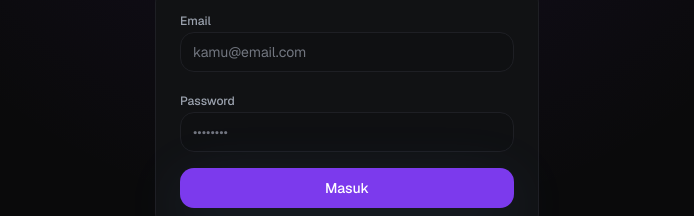
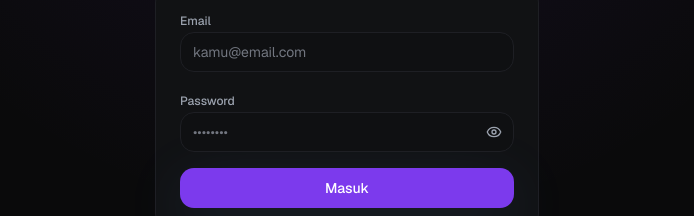
Before and after one commit to adun123/AI-Campaign-Workspace, a Next.js app: page /auth/login in a window 1280 px wide. Shown: the part 336-552 px from the top of the page, without its empty margins (293-987 px from the left). Built offline with nearby package versions, Linux system fonts and the light colour scheme.

Commit message:
feat: add password visibility toggle on login page
Add eye/eye-off icon button to show or hide password input.

Ultraworked with [Sisyphus](https://github.com/code-yeongyu/oh-my-openagent)

Co-authored-by: Sisyphus <clio-agent@sisyphuslabs.ai>

```diff
--- a/src/app/auth/login/page.tsx
+++ b/src/app/auth/login/page.tsx
@@ -4,6 +4,7 @@
 import { useRouter } from "next/navigation";
 import { useForm } from "react-hook-form";
 import { useState } from "react";
+import { Eye, EyeOff } from "lucide-react";
 import { Button } from "@/components/ui/button";
 import { Input } from "@/components/ui/input";
 
@@ -12,6 +13,7 @@
 export default function LoginPage() {
   const router = useRouter();
   const [error, setError] = useState("");
+  const [showPassword, setShowPassword] = useState(false);
   const { register, handleSubmit, formState: { isSubmitting } } = useForm<FormData>();
 
   async function onSubmit(data: FormData) {
@@ -52,7 +54,17 @@
           </div>
           <div className="space-y-1.5">
             <label className="text-xs font-medium text-text-muted">Password</label>
-            <Input type="password" placeholder="••••••••" {...register("password", { required: true })} />
+            <div className="relative">
+              <Input type={showPassword ? "text" : "password"} placeholder="••••••••" {...register("password", { required: true })} />
+              <button
+                type="button"
+                onClick={() => setShowPassword(!showPassword)}
+                className="absolute right-3 top-1/2 -translate-y-1/2 text-text-muted hover:text-text-primary transition-colors"
+                aria-label={showPassword ? "Hide password" : "Show password"}
+              >
+                {showPassword ? <EyeOff className="h-4 w-4" /> : <Eye className="h-4 w-4" />}
+              </button>
+            </div>
           </div>
 
           {error && <p className="text-xs text-error">{error}</p>}
```
